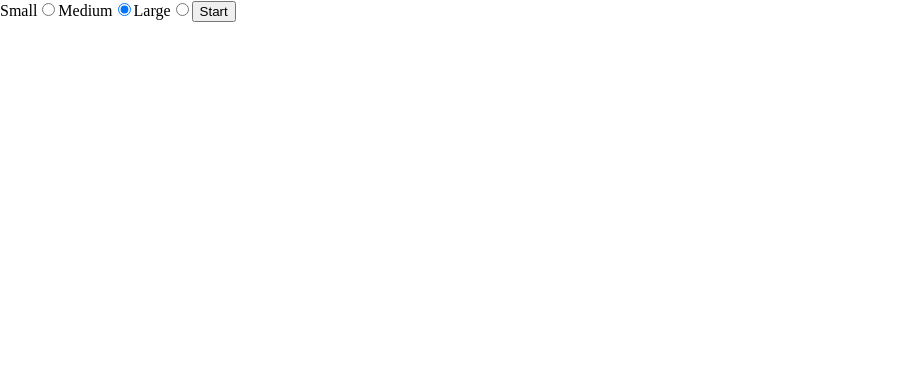
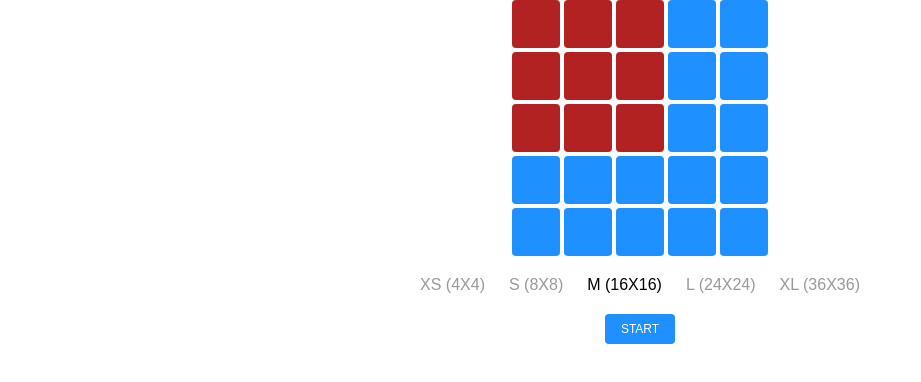
Before and after one commit to krav4enkodm/snake, a React (Create React App) app: page / in a window 1280 px wide. Shown: the top 382 px of the page, without its empty margins (0-921 px from the left). Built offline with nearby package versions, Linux system fonts and the light colour scheme.

Commit message:
Finish main functionality

```diff
--- a/package.json
+++ b/package.json
@@ -10,6 +10,7 @@
     "@types/node": "^12.0.0",
     "@types/react": "^17.0.0",
     "@types/react-dom": "^17.0.0",
+    "classnames": "^2.3.1",
     "react": "^17.0.2",
     "react-dom": "^17.0.2",
     "react-scripts": "4.0.3",
--- a/src/components/field/field.tsx
+++ b/src/components/field/field.tsx
@@ -1,4 +1,5 @@
 import React from 'react';
+import classNames from 'classnames';
 
 import { isItemInArray } from '../../utils';
 import { Point } from '../../interfaces';
@@ -24,17 +25,15 @@ export function Field(props: FieldProps): JSX.Element {
 		const cells = [];
 
 		for (let j = 0; j < size; j++) {
-			let className;
+			const isSnake = isItemInArray(snake, [j, i]);
+			const isTarget = x === j && y === i;
+			const className = classNames(
+				s.cell,
+				isSnake && s.snake,
+				isTarget && s.target
+			);
 
-			if (isItemInArray(snake, [j, i])) {
-				className = s.snake;
-			}
-
-			if (!className) {
-				className = x === j && y === i ? s.target : undefined;
-			}
-
-			cells.push(<td key={j} className={`${s.cell} ${className}`} />);
+			cells.push(<td key={j} className={ className } />);
 		}
 
 		rows.push(<tr key={i}>{cells}</tr>);
--- a/src/index.css
+++ b/src/index.css
@@ -1,3 +1,9 @@
+:root {
+	--text-color-hex: #333333;
+	--text-color-rgb: 51, 51, 51;
+}
+
 body {
 	margin: 0;
+	font-family: sans-serif;
 }
--- a/src/pages/game/game.tsx
+++ b/src/pages/game/game.tsx
@@ -45,12 +45,9 @@ export function Game(props: GameProps): JSX.Element {
 	useKeyboard({ navigation: step });
 
 	useEffect(
-		() => {
-			setTarget(createTarget(snake, size));
-			return () => {
-				if (timer.current) {
-					clearInterval(timer.current);
-				}
+		() => () => {
+			if (timer.current) {
+				clearInterval(timer.current);
 			}
 		},
 		[]
--- a/src/pages/main/main.module.css
+++ b/src/pages/main/main.module.css
@@ -1,4 +1,6 @@
-.game {
-	width: 100%;
-	min-height: 100vh;
+.app {
+	overflow: hidden;
+	height: 100vh;
+	color: var(--text-color-hex);
+	text-align: center;
 }
--- a/src/pages/main/main.tsx
+++ b/src/pages/main/main.tsx
@@ -63,8 +63,8 @@ export function Main(): JSX.Element {
 	);
 
 	return (
-		<div className={s.game}>
-			{ render() }
+		<div className={s.app}>
+			{ render()}
 		</div>
 	);
 
@@ -73,24 +73,24 @@ export function Main(): JSX.Element {
 			case GameState.Init: {
 				return (
 					<Setup
-					onStart={ start }
-					size={ size }
-					setSize={ setSize }
+						onStart={start}
+						size={size}
+						setSize={setSize}
 					/>
 				);
 			}
 			case GameState.Start: {
 				return (
 					<Game
-					timer={ timer }
-					size={ size }
-					snake={ snake }
-					setSnake={ setSnake }
+						timer={timer}
+						size={size}
+						snake={snake}
+						setSnake={setSnake}
 					/>
 				)
 			}
 			case GameState.End: {
-			return <Result result={ ensureDefined(result) } />
+				return <Result result={ensureDefined(result)} />
 			}
 			default: return null;
 		}
--- a/src/pages/setup/constants.ts
+++ b/src/pages/setup/constants.ts
@@ -1,5 +1,7 @@
 export enum SizeList {
+	ExtraSmall = 4,
 	Small = 8,
 	Medium = 16,
-	Large = 24
+	Large = 24,
+	ExtraLarge = 36
 }
--- a/src/pages/setup/setup.module.css
+++ b/src/pages/setup/setup.module.css
@@ -0,0 +1,69 @@
+.container {
+	margin-top: 16px;
+}
+
+.size {
+	display: flex;
+	justify-content: center;
+}
+
+.radio {
+	opacity: 0;
+	position: fixed;
+	left: 0;
+	top: 0;
+	transform: translate(-100%, -100%);
+}
+
+.radio:focus + .label {
+	outline: 2px solid dodgerblue;
+	outline-offset: 2px;
+}
+
+.radio:checked + .label {
+	color: initial;
+}
+
+.label {
+	padding: 4px 8px;
+	border-radius: 4px;
+	text-transform: uppercase;
+	color: rgba(var(--text-color-rgb), 0.5);
+}
+
+.label ~ .label {
+	margin-left: 8px;
+}
+
+.table {
+	display: inline-grid;
+	grid-template-columns: repeat(var(--size), 1fr);
+	gap: 4px;
+}
+
+.cell {
+	width: 48px;
+	height: 48px;
+	background-color: dodgerblue;
+	border-radius: 4px;
+}
+
+.cell_selected {
+	background-color: firebrick;
+}
+
+.submit {
+	margin-top: 16px;
+	padding: 8px 16px;
+	font-size: 12px;
+	text-transform: uppercase;
+	border: none;
+	background-color: dodgerblue;
+	color: #fff;
+	border-radius: 4px;
+}
+
+.submit:focus {
+	outline: 2px solid dodgerblue;
+	outline-offset: 2px;
+}
--- a/src/pages/setup/setup.tsx
+++ b/src/pages/setup/setup.tsx
@@ -1,53 +1,93 @@
-import React from 'react';
+import React, { CSSProperties, useMemo } from 'react';
+import classNames from 'classnames';
 
 import { SizeList } from './constants';
 
+import s from './setup.module.css';
+
+const sizeList = [
+	SizeList.ExtraSmall,
+	SizeList.Small,
+	SizeList.Medium,
+	SizeList.Large,
+	SizeList.ExtraLarge
+];
+const cellCount = sizeList.length * sizeList.length;
+
 export interface SetupProps {
+	size: number;
+	setSize: (size: number) => void;
 	onStart: () => void;
-	setSize: (size: number) => void;
-	size: number;
 }
 
 export function Setup(props: SetupProps): JSX.Element {
-	const { onStart, size, setSize } = props;
+	const { size, setSize, onStart } = props;
+	const selectedIndex = useMemo(
+		() => sizeList.findIndex((item) => item === size),
+		[size]
+	);
 
 	return (
-		<div>
-			<label>
-				Small
-				<input
-					type="radio"
-					name="size"
-					onChange={ handleChange }
-					checked={ size === SizeList.Small }
-					value={ SizeList.Small }
-				/>
-			</label>
-			<label>
-				Medium
-				<input
-					type="radio"
-					name="size"
-					onChange={ handleChange }
-					checked={ size === SizeList.Medium }
-					value={ SizeList.Medium }
-				/>
-			</label>
-			<label>
-				Large
-				<input
-					type="radio"
-					name="size"
-					onChange={ handleChange }
-					checked={ size === SizeList.Large }
-					value={ SizeList.Large }
-				/>
-			</label>
-			<button onClick={ onStart }>Start</button>
-		</div>
+		<>
+			<div className={ s.table } style={{ '--size': sizeList.length } as CSSProperties}>
+				{Array.from({ length: cellCount }, (_, i) => {
+					const row = Math.floor(i / sizeList.length);
+					const cell = i - row * sizeList.length;
+					const isSelected =
+						cell <= selectedIndex &&
+						row <= selectedIndex;
+					const cellClassNames = classNames(
+						s.cell,
+						isSelected && s.cell_selected
+					);
+					return <div key={i} className={cellClassNames} />;
+				})}
+			</div>
+			<form className={ s.container } onSubmit={onStart}>
+				<div className={ s.size }>
+					{sizeList.map((value: number) => {
+						const title = getTitle(value)
+						return (
+							<React.Fragment key={title}>
+								<input
+									id={title}
+									className={ s.radio }
+									type='radio'
+									name='size'
+									value={value}
+									onChange={handleChange}
+									checked={size === value}
+								/>
+								<label className={ s.label } htmlFor={title}>
+									{getTitle(value)} {`(${value}x${value})`}
+								</label>
+							</React.Fragment>
+						)
+					})}
+				</div>
+				<button className={ s.submit }>Start</button>
+			</form>
+		</>
 	);
 
 	function handleChange(event: React.ChangeEvent<HTMLInputElement>): void {
 		setSize(Number(event.target.defaultValue));
 	}
 }
+
+function getTitle(value: SizeList): string {
+	switch (value) {
+		case SizeList.ExtraSmall:
+			return 'xs';
+		case SizeList.Small:
+			return 's';
+		case SizeList.Medium:
+			return 'm';
+		case SizeList.Large:
+			return 'l';
+		case SizeList.ExtraLarge:
+			return 'xl';
+		default:
+			return '';
+	}
+}
```
Also changed, not shown: src/hooks.ts (indentation only), src/pages/game/game.module.css (deleted), 2 other files (tests, documents, lock files or other folders). Lines whose indentation alone changed are shown as unchanged.
